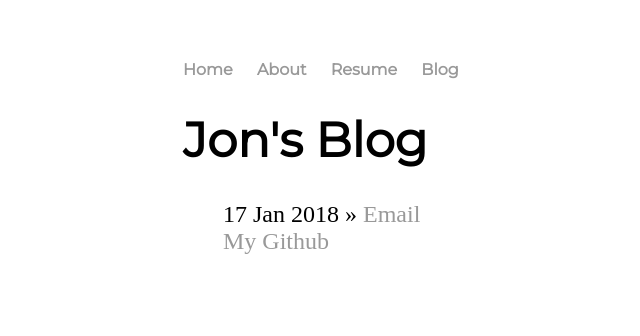
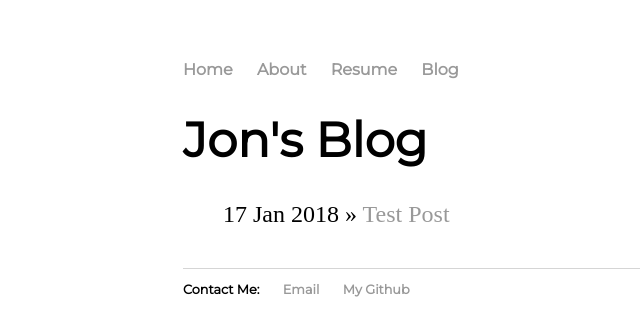
Before and after one commit to shindig7/my-site, a Jekyll site: the page built from blog/index.html, in a window 1280 px wide. Shown: the top 336 px of the page, without its empty margins (9-649 px from the left). Built offline with Jekyll 4.4.1, drawn with Linux system fonts in a browser that asks for light colours.

Commit message:
Update index.html

```diff
--- a/blog/index.html
+++ b/blog/index.html
@@ -2,10 +2,10 @@
 layout: default
 title: Jon's Blog
 ---
-      <h1>{{ page.title }}</h1>
-      <ul class="posts">
+	<h1>{{ page.title }}</h1>
+	<ul class="posts">
 
-            {% for post in site.posts %}
-              <li><span>{{ post.date | date_to_string }}</span> » <a href="{{ post.url }}" title="{{ post.title }}>{{ post.title }}</a></li>
-            {% endfor %}
-       </ul>
+	  {% for post in site.posts %}
+	    <li><span>{{ post.date | date_to_string }}</span> » <a href="{{ post.url }}" title="{{ post.title }}">{{ post.title }}</a></li>
+	  {% endfor %}
+	</ul>
```
